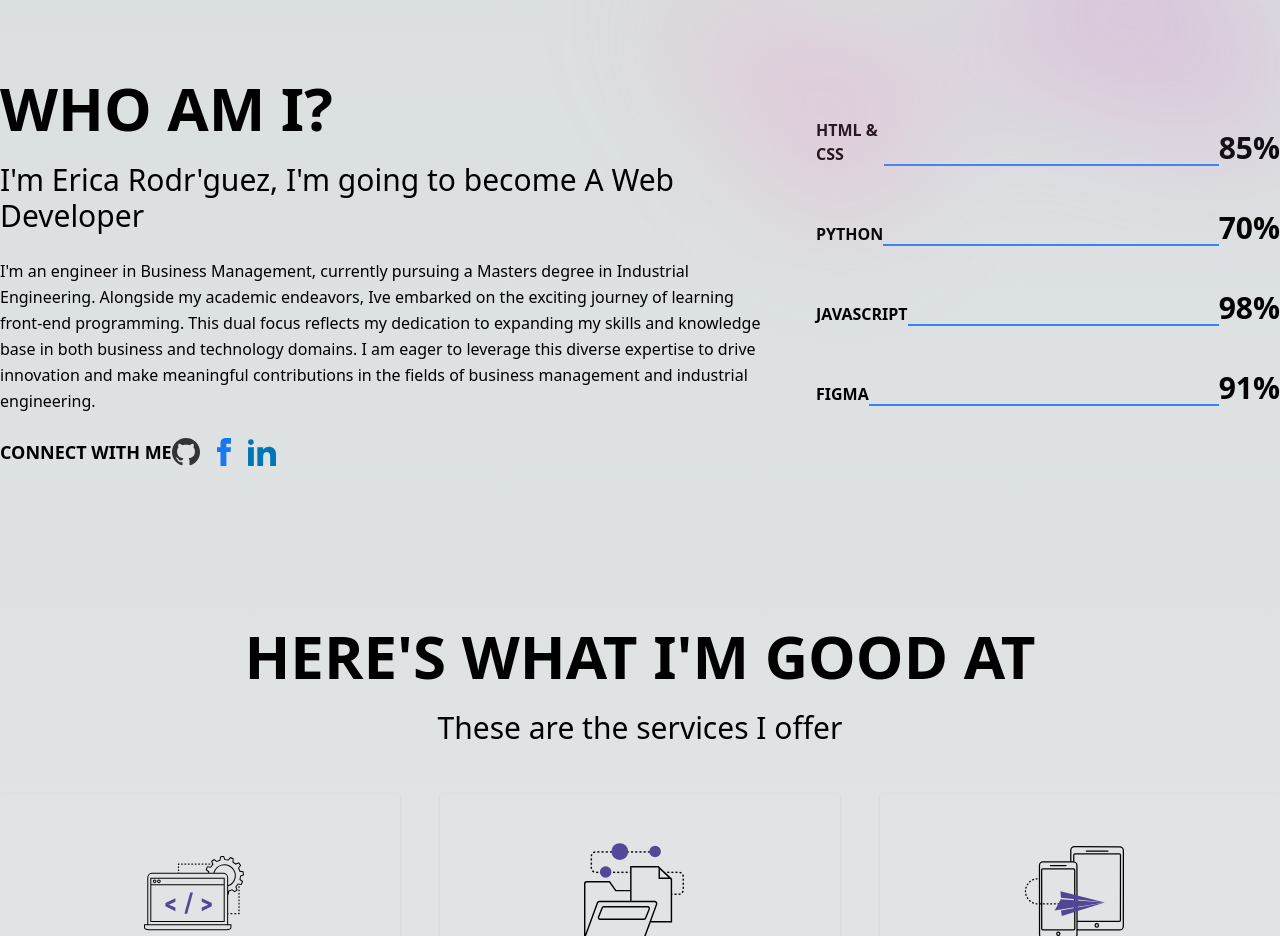
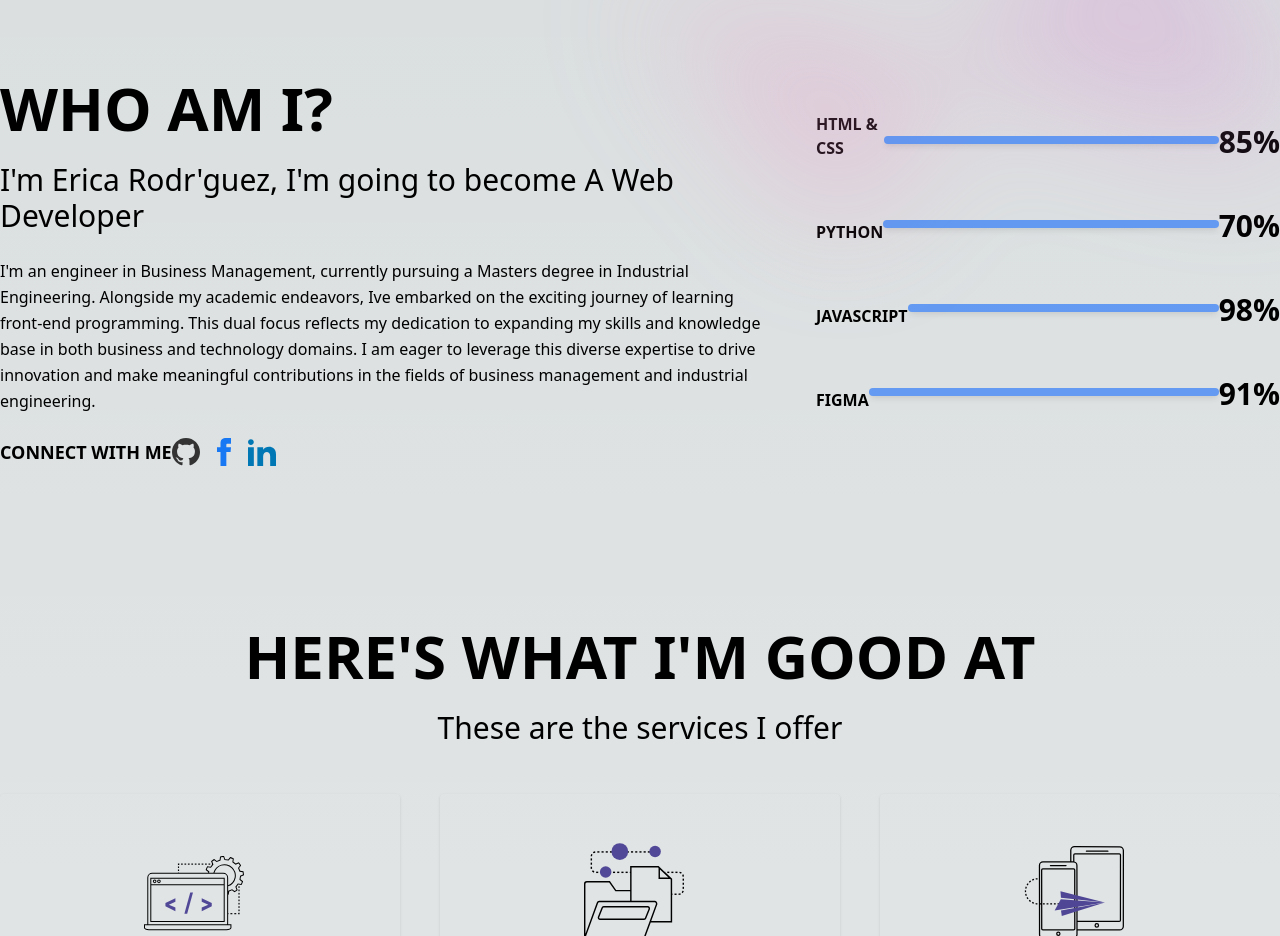
Before and after one commit to Baalerica/my-portfolio, a Next.js app: page / in a window 1280 px wide. Shown: the part 802-1738 px from the top of the page. Built offline with nearby package versions, Linux system fonts and the light colour scheme.

Commit message:
Add colors to index

```diff
--- a/pages/accounting.js
+++ b/pages/accounting.js
@@ -6,7 +6,7 @@ import Head from "next/head";
 <Head>
     <title>LogIn</title>
     <meta charSet="utf-8" />
-    <meta name="description" content="Login" />
+    <meta name="description" content="Accounting" />
     <meta name="viewport" content="width=device-width, initial-scale=1.0" />
 </Head>
 
--- a/pages/index.js
+++ b/pages/index.js
@@ -362,7 +362,7 @@ export default function Home() {
                 <h4 className="font-body font-semibold uppercase text-black">
                   HTML & CSS
                 </h4>
-                <div className="w-full h-0.5 bg-blue-500"></div>
+                <div className="w-full h-2 bg-blue-500 my-4 shadow-md rounded-lg transition-opacity duration-300 opacity-75 hover:opacity-100"></div>
                 <h3 className="font-body text-3xl font-bold text-primary">85%</h3>
               </div>
               <div className="mt-2 h-3 w-full rounded-full bg-lila">
@@ -372,7 +372,7 @@ export default function Home() {
             <div className="pt-6">
               <div className="flex items-end justify-between">
                 <h4 className="font-body font-semibold uppercase text-black">Python</h4>
-                <div className="w-full h-0.5 bg-blue-500"></div>
+                <div className="w-full h-2 bg-blue-500 my-4 shadow-md rounded-lg transition-opacity duration-300 opacity-75 hover:opacity-100"></div>
                 <h3 className="font-body text-3xl font-bold text-primary">70%</h3>
               </div>
               <div className="mt-2 h-3 w-full rounded-full bg-lila">
@@ -384,7 +384,7 @@ export default function Home() {
                 <h4 className="font-body font-semibold uppercase text-black">
                   Javascript
                 </h4>
-                <div className="w-full h-0.5 bg-blue-500"></div>
+                <div className="w-full h-2 bg-blue-500 my-4 shadow-md rounded-lg transition-opacity duration-300 opacity-75 hover:opacity-100"></div>
                 <h3 className="font-body text-3xl font-bold text-primary">98%</h3>
               </div>
               <div className="mt-2 h-3 w-full rounded-full bg-lila">
@@ -394,7 +394,7 @@ export default function Home() {
             <div className="pt-6">
               <div className="flex items-end justify-between">
                 <h4 className="font-body font-semibold uppercase text-black">Figma</h4>
-                <div className="w-full h-0.5 bg-blue-500"></div>
+                <div className="w-full h-2 bg-blue-500 my-4 shadow-md rounded-lg transition-opacity duration-300 opacity-75 hover:opacity-100"></div>
                 <h3 className="font-body text-3xl font-bold text-primary">91%</h3>
               </div>
               <div className="mt-2 h-3 w-full rounded-full bg-lila">
@@ -414,7 +414,7 @@ export default function Home() {
         </h3>
 
         <div className="grid grid-cols-1 gap-6 pt-10 sm:grid-cols-2 md:gap-10 md:pt-12 lg:grid-cols-3">
-          <div className="group rounded px-8 py-12 shadow hover:bg-primary">
+          <div className="group rounded px-8 py-12 shadow hover:bg-custom-purple2">
             <div className="mx-auto h-24 w-24 text-center xl:h-28 xl:w-28">
               <div className="hidden group-hover:block">
                 <Image
@@ -440,7 +440,7 @@ export default function Home() {
 
             </div>
           </div>
-          <div className="group rounded px-8 py-12 shadow hover:bg-primary">
+          <div className="group rounded px-8 py-12 shadow hover:bg-custom-purple2">
             <div className="mx-auto h-24 w-24 text-center xl:h-28 xl:w-28">
               <div className="hidden group-hover:block">
                 <Image
@@ -466,7 +466,7 @@ export default function Home() {
 
             </div>
           </div>
-          <div className="group rounded px-8 py-12 shadow hover:bg-primary">
+          <div className="group rounded px-8 py-12 shadow hover:bg-custom-purple2">
             <div className="mx-auto h-24 w-24 text-center xl:h-28 xl:w-28">
               <div className="hidden group-hover:block">
                 <Image
@@ -492,7 +492,7 @@ export default function Home() {
 
             </div>
           </div>
-          <div className="group rounded px-8 py-12 shadow hover:bg-primary">
+          <div className="group rounded px-8 py-12 shadow hover:bg-custom-purple2">
             <div className="mx-auto h-24 w-24 text-center xl:h-28 xl:w-28">
               <div className="hidden group-hover:block">
                 <Image
@@ -518,7 +518,7 @@ export default function Home() {
 
             </div>
           </div>
-          <div className="group rounded px-8 py-12 shadow hover:bg-primary">
+          <div className="group rounded px-8 py-12 shadow hover:bg-custom-purple2">
             <div className="mx-auto h-24 w-24 text-center xl:h-28 xl:w-28">
               <div className="hidden group-hover:block">
                 <Image
@@ -544,7 +544,7 @@ export default function Home() {
 
             </div>
           </div>
-          <div className="group rounded px-8 py-12 shadow hover:bg-primary">
+          <div className="group rounded px-8 py-12 shadow hover:bg-custom-purple2">
             <div className="mx-auto h-24 w-24 text-center xl:h-28 xl:w-28">
               <div className="hidden group-hover:block">
                 <Image
--- a/pages/videogame.js
+++ b/pages/videogame.js
@@ -6,7 +6,7 @@ import Head from "next/head";
 <Head>
     <title>LogIn</title>
     <meta charSet="utf-8" />
-    <meta name="description" content="Login" />
+    <meta name="description" content="Video Games" />
     <meta name="viewport" content="width=device-width, initial-scale=1.0" />
 </Head>
 
--- a/pages/webdevelopment.js
+++ b/pages/webdevelopment.js
@@ -6,7 +6,7 @@ import Head from "next/head";
 <Head>
     <title>LogIn</title>
     <meta charSet="utf-8" />
-    <meta name="description" content="Login" />
+    <meta name="description" content="Web Development" />
     <meta name="viewport" content="width=device-width, initial-scale=1.0" />
 </Head>
 
--- a/tailwind.config.js
+++ b/tailwind.config.js
@@ -21,6 +21,7 @@ module.exports = {
         'custom-blue': '#cfb1ff',
         'custom-bluee': '#e8d8ff',
         'custom-blue2': '#daeefe',
+        'custom-purple2': '#c6b1c9',
       },
     },
   },
```
